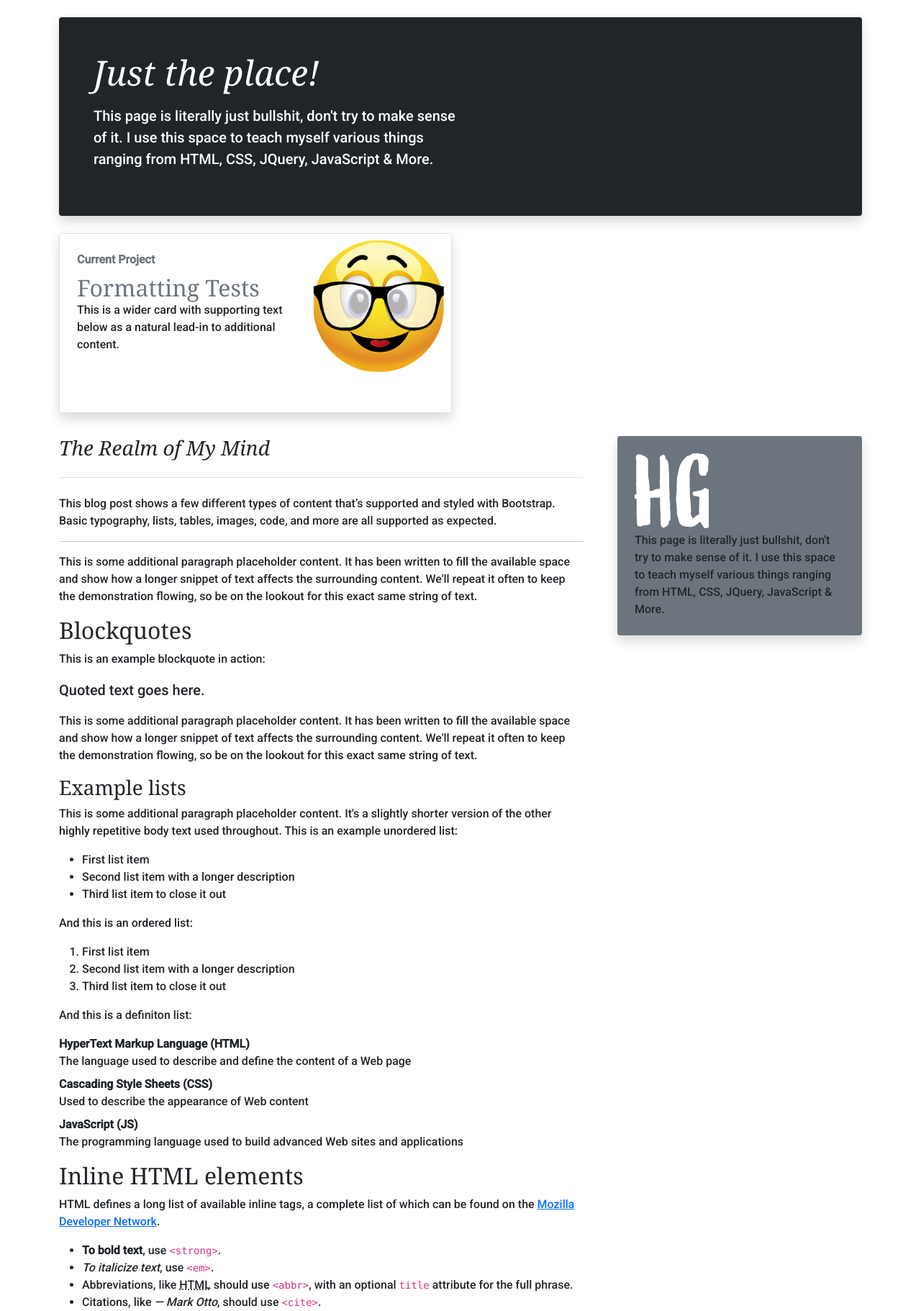
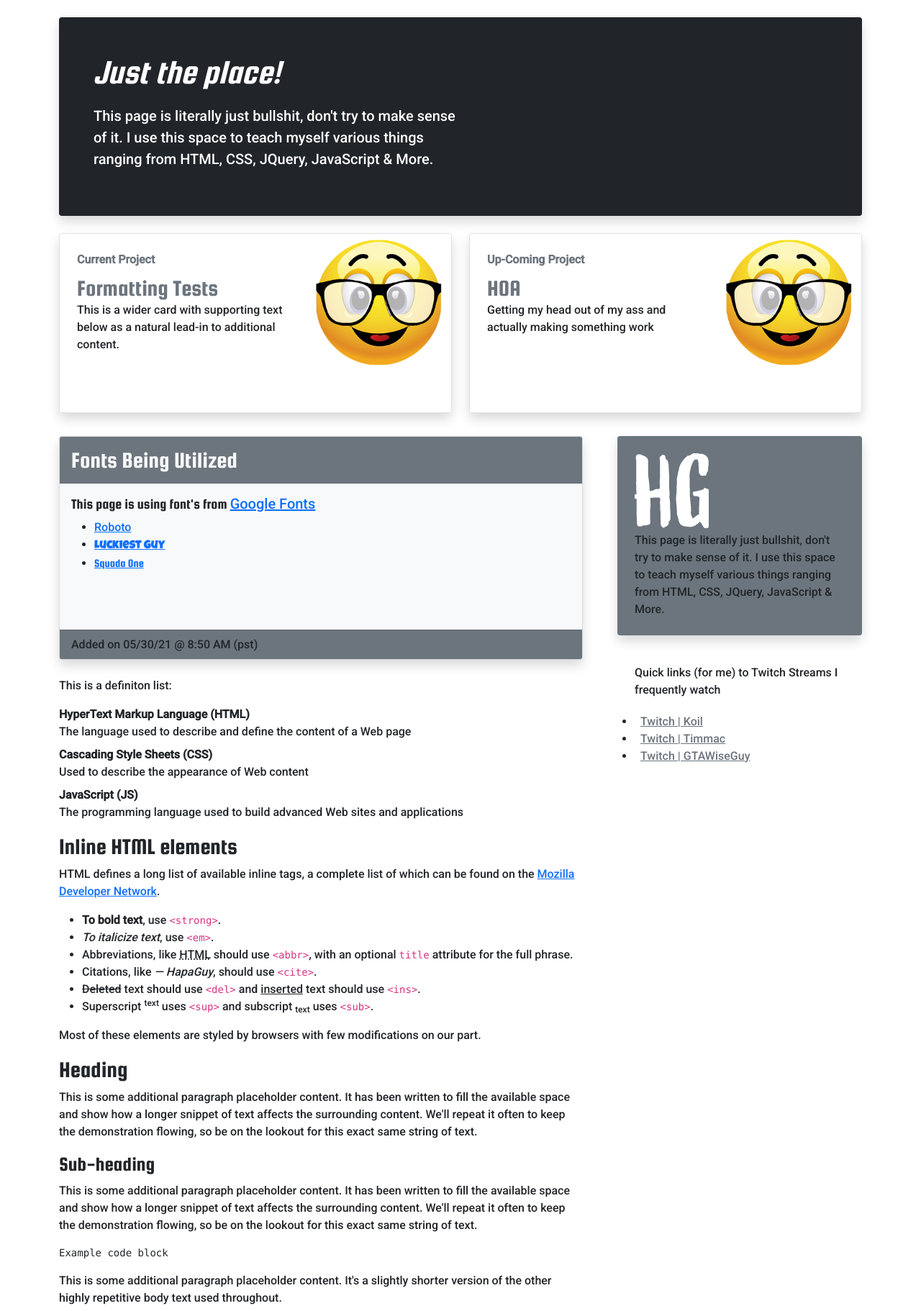
Before and after one commit to HapaGuy75/Hapa, a PHP site: page / in a window 1280 px wide. Shown: the part 137-1959 px from the top of the page at 72% size. Run offline with PHP 8.4, Linux system fonts and the light colour scheme.

Commit message:
Content Addition 05-30-21 9:50 AM (pst)

```diff
--- a/css/custom.css
+++ b/css/custom.css
@@ -1,5 +1,5 @@
-@import url('https://fonts.googleapis.com/css2?family=Roboto:wght@500&family=Squada+One&display=swap');
-body {
+@import url('https://fonts.googleapis.com/css2?family=Luckiest+Guy&family=Roboto:wght@500&family=Squada+One&display=swap');
+* {
   /* font-family: 'Luckiest Guy', cursive; */
   font-family: 'Roboto', sans-serif;
 }
@@ -34,7 +34,12 @@ body {
 }
 
 h1, h2, h3, h4, h5, h6 {
-  font-family: "Playfair Display", Georgia, "Times New Roman", serif/*rtl:Amiri, Georgia, "Times New Roman", serif*/;
+  font-family: 'Squada One', cursive;
+}
+
+.card-header {
+  font-family: 'Squada One', cursive;
+  font-size: 2rem;
 }
 
 .display-4 {
@@ -122,3 +127,7 @@ h1, h2, h3, h4, h5, h6 {
 .blog-footer p:last-child {
   margin-bottom: 0;
 }
+img {
+  object-fit: contain;
+  object-position: 50%;
+}
--- a/index.html
+++ b/index.html
@@ -28,23 +28,6 @@
         </div>
       </header>
   </div>
-
-  <!-- <div class="nav-scroller py-1 mb-2">
-    <nav class="nav d-flex justify-content-between">
-      <a class="p-2 link-secondary" href="#">World</a>
-      <a class="p-2 link-secondary" href="#">U.S.</a>
-      <a class="p-2 link-secondary" href="#">Technology</a>
-      <a class="p-2 link-secondary" href="#">Design</a>
-      <a class="p-2 link-secondary" href="#">Culture</a>
-      <a class="p-2 link-secondary" href="#">Business</a>
-      <a class="p-2 link-secondary" href="#">Politics</a>
-      <a class="p-2 link-secondary" href="#">Opinion</a>
-      <a class="p-2 link-secondary" href="#">Science</a>
-      <a class="p-2 link-secondary" href="#">Health</a>
-      <a class="p-2 link-secondary" href="#">Style</a>
-      <a class="p-2 link-secondary" href="#">Travel</a>
-    </nav>
-  </div> -->
   &nbsp;
   <main class="container">
     <div class="p-4 p-md-5 mb-4 text-white rounded bg-dark shadow">
@@ -53,7 +36,6 @@
         <p class="lead my-3">This page is literally just bullshit, don't try to make sense of it.  I use this space to teach myself various things ranging from HTML, CSS, JQuery, JavaScript & More.</p>
       </div>
     </div>
-
   <div class="row mb-2">
     <div class="col-md-6">
       <div class="row g-0 border rounded overflow-hidden flex-md-row mb-4 shadow h-md-250 position-relative">
@@ -62,43 +44,45 @@
           <h2 class="mb-0 text-muted">Formatting Tests</h2>
           <p class="card-text mb-auto">This is a wider card with supporting text below as a natural lead-in to additional content.</p>
         </div>
+        <div class="col-auto d-none d-lg-block">&nbsp;
+          <img class="bd-placeholder-img position-relative" src="assets/hg_emoji.png" width="200" height="190"></img>
+        </div>
+      </div>
+    </div>
+    <div class="col-md-6">
+      <div class="row g-0 border rounded overflow-hidden flex-md-row mb-4 shadow h-md-250 position-relative">
+        <div class="col p-4 d-flex flex-column position-static">
+          <strong class="d-inline-block mb-2 text-muted">Up-Coming Project</strong>
+          <h2 class="mb-0 text-muted">HOA</h2>
+          <p class="card-text mb-auto">Getting my head out of my ass and actually making something work</p>
+        </div>
         <div class="col-auto d-none d-lg-block">
-          <img class="bd-placeholder-img position-relative" src="assets/hg_emoji.png" width="200" height="200"></img>
+          <img class="bd-placeholder-img position-relative" src="assets/hg_emoji.png" width="200" height="190"></img>
         </div>
       </div>
     </div>
   </div>
-
   <div class="row g-5">
     <div class="col-md-8">
-      <h3 class="pb-4 mb-4 fst-italic border-bottom">
-        The Realm of My Mind
-      </h3>
+      <div class="card bg-light text-start shadow">
+        <div class="card-header bg-secondary text-light">
+          Fonts Being Utilized
+        </div>
+        <div class="card-body">
+          <h5 class="card-title">This page is using font's from <a href="https://fonts.google.com/">Google Fonts</a></h5>
+          <article class="blog-post">
+              <ul>
+                <li><a href="https://fonts.google.com/specimen/Roboto" target="_blank" style="font-family: 'Roboto', sans-serif;">Roboto</a></li>
+                <li><a href="https://fonts.google.com/specimen/Luckiest+Guy?query=Luckiest+Guy" target="_blank" style="font-family: 'Luckiest Guy', cursive;">Luckiest Guy</a></li>
+                <li><a href="https://fonts.google.com/specimen/Squada+One?query=Squada" target="_blank" style="font-family: 'Squada One', cursive;">Squada One</a></li>
+              </ul>
+        </div>
+        <div class="card-footer bg-secondary text-dark">
+          Added on 05/30/21 @ 8:50 AM (pst)
+        </div>
+      </div>&nbsp;
 
-      <article class="blog-post">
-        <p>This blog post shows a few different types of content that’s supported and styled with Bootstrap. Basic typography, lists, tables, images, code, and more are all supported as expected.</p>
-        <hr>
-        <p>This is some additional paragraph placeholder content. It has been written to fill the available space and show how a longer snippet of text affects the surrounding content. We'll repeat it often to keep the demonstration flowing, so be on the lookout for this exact same string of text.</p>
-        <h2>Blockquotes</h2>
-        <p>This is an example blockquote in action:</p>
-        <blockquote class="blockquote">
-          <p>Quoted text goes here.</p>
-        </blockquote>
-        <p>This is some additional paragraph placeholder content. It has been written to fill the available space and show how a longer snippet of text affects the surrounding content. We'll repeat it often to keep the demonstration flowing, so be on the lookout for this exact same string of text.</p>
-        <h3>Example lists</h3>
-        <p>This is some additional paragraph placeholder content. It's a slightly shorter version of the other highly repetitive body text used throughout. This is an example unordered list:</p>
-        <ul>
-          <li>First list item</li>
-          <li>Second list item with a longer description</li>
-          <li>Third list item to close it out</li>
-        </ul>
-        <p>And this is an ordered list:</p>
-        <ol>
-          <li>First list item</li>
-          <li>Second list item with a longer description</li>
-          <li>Third list item to close it out</li>
-        </ol>
-        <p>And this is a definiton list:</p>
+        <p>This is a definiton list:</p>
         <dl>
           <dt>HyperText Markup Language (HTML)</dt>
           <dd>The language used to describe and define the content of a Web page</dd>
@@ -113,7 +97,7 @@
           <li><strong>To bold text</strong>, use <code class="language-plaintext highlighter-rouge">&lt;strong&gt;</code>.</li>
           <li><em>To italicize text</em>, use <code class="language-plaintext highlighter-rouge">&lt;em&gt;</code>.</li>
           <li>Abbreviations, like <abbr title="HyperText Markup Langage">HTML</abbr> should use <code class="language-plaintext highlighter-rouge">&lt;abbr&gt;</code>, with an optional <code class="language-plaintext highlighter-rouge">title</code> attribute for the full phrase.</li>
-          <li>Citations, like <cite>— Mark Otto</cite>, should use <code class="language-plaintext highlighter-rouge">&lt;cite&gt;</code>.</li>
+          <li>Citations, like <cite>— HapaGuy</cite>, should use <code class="language-plaintext highlighter-rouge">&lt;cite&gt;</code>.</li>
           <li><del>Deleted</del> text should use <code class="language-plaintext highlighter-rouge">&lt;del&gt;</code> and <ins>inserted</ins> text should use <code class="language-plaintext highlighter-rouge">&lt;ins&gt;</code>.</li>
           <li>Superscript <sup>text</sup> uses <code class="language-plaintext highlighter-rouge">&lt;sup&gt;</code> and subscript <sub>text</sub> uses <code class="language-plaintext highlighter-rouge">&lt;sub&gt;</code>.</li>
         </ul>
@@ -150,15 +134,20 @@
       <div class="position-sticky" style="top: 2rem;">
         <div class="p-4 mb-3 bg-secondary rounded border-dark shadow">
           <img src="assets/hg_light.png" style="padding-bottom: 5px;"></img>
-            <p class="mb-0">This page is literally just bullshit, don't try to make sense of it. I use this space to teach myself various things ranging from HTML, CSS, JQuery, JavaScript & More.</p>
+        <p class="mb-0">This page is literally just bullshit, don't try to make sense of it. I use this space to teach myself various things ranging from HTML, CSS, JQuery, JavaScript & More.</p>
         </div>
         <div class="p-4">
-
+          <div class="row g-1">
+            <p>Quick links (for me) to Twitch Streams I frequently watch</p>
+            <ul>
+              <li><a class="p-2 link-secondary" href="https://player.twitch.tv/?channel=koil&enableExtensions=true&muted=false&parent=twitch.tv&player=popout&volume=0.5" target="_blank">Twitch | Koil</a></li>
+              <li><a class="p-2 link-secondary" href="https://player.twitch.tv/?channel=timmac&enableExtensions=true&muted=true&parent=twitch.tv&player=popout&volume=0.5">Twitch | Timmac</a></li>
+              <li><a class="p-2 link-secondary" href="https://player.twitch.tv/?channel=timmac&enableExtensions=true&muted=true&parent=twitch.tv&player=popout&volume=0.5">Twitch | GTAWiseGuy</a></li>
+            </ul>
+          </div>
         </div>
       </div>
     </div>
-  </div>
-
 </main>
 
 <footer class="blog-footer">
```
Also changed, not shown: 1 other file.
